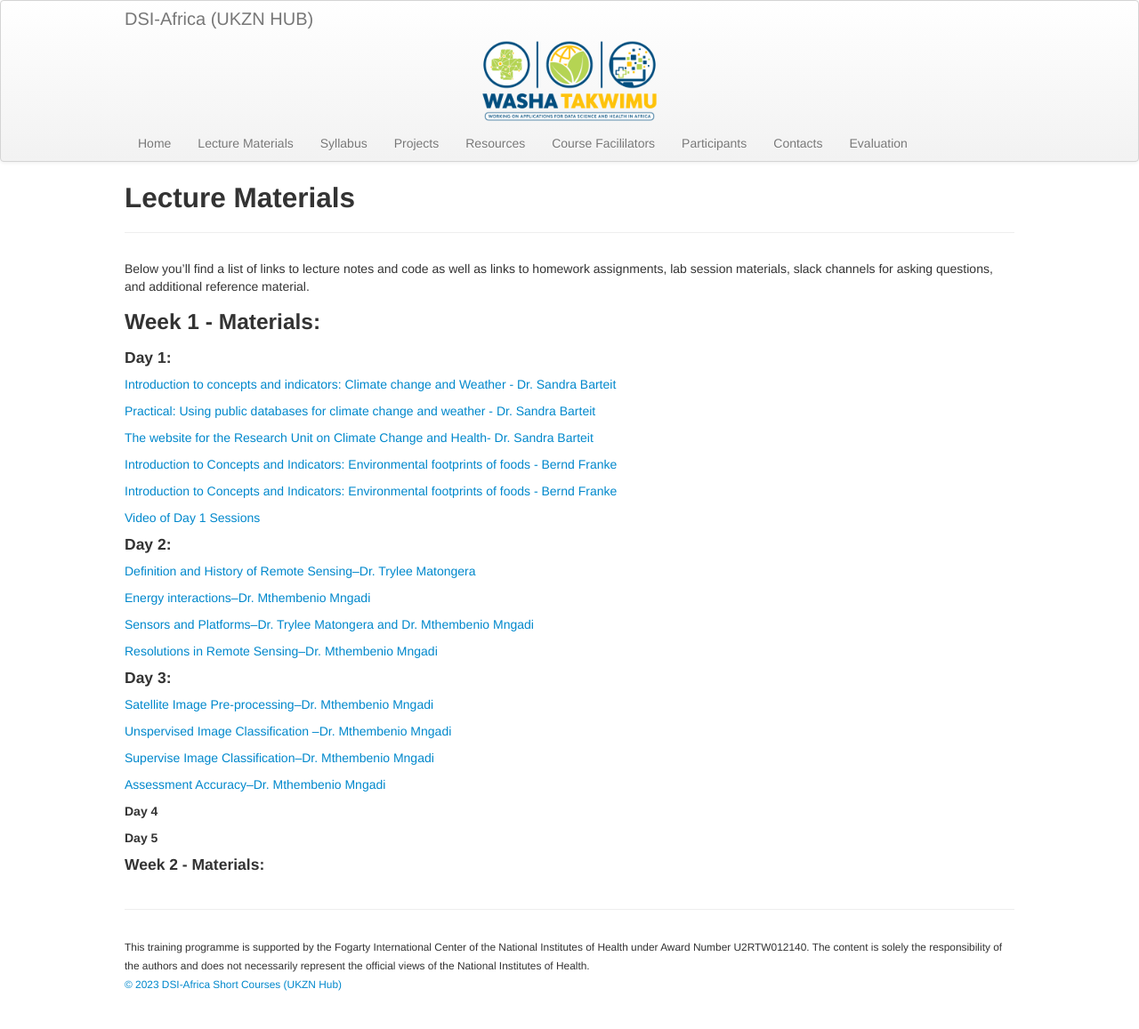
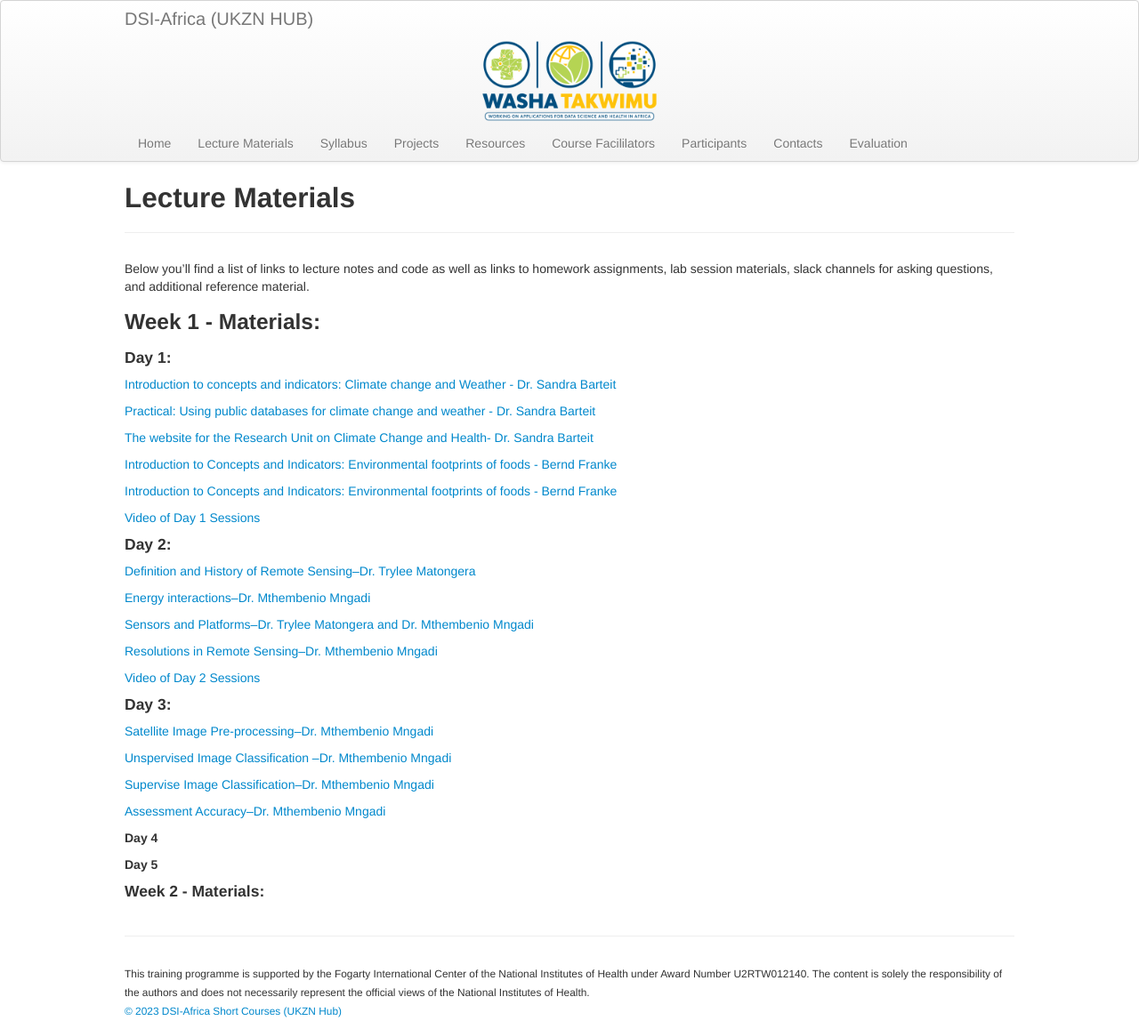
Before and after one commit to ccfscourseukzn/ccfscourseukzn.github.io, a Jekyll site: the page built from pages/lectures.md, in a window 1280 px wide. Shown: the whole page at 89% size. Built offline with Jekyll 4.4.1, drawn with Linux system fonts in a browser that asks for light colours; before the commit the page ends 1127 px from its top, so only the background shows below that.

Commit message:
Update lectures.md

```diff
--- a/pages/lectures.md
+++ b/pages/lectures.md
@@ -20,7 +20,7 @@ Below you'll find a list of links to lecture notes and code as well as links to
 
 <a href="https://ccfscourseukzn.github.io/PDFLectures/Bernd Franke_Base Carbone - données V18.1.xlsx" download> Introduction to Concepts and Indicators: Environmental footprints of foods - Bernd Franke</a> <br>
 
-<a href="https://harvard.zoom.us/rec/share/Ze2JowCeZBwvbeH-epTlpBdyw0jlEY3n7VDmHm-JhuPhqIzpMkOqiRMYlLXyA46X.kd9ZTtfso6czoxrw?startTime=1688971304000" download > Video of Day 1 Sessions</a> <be>
+<a href="https://harvard.zoom.us/rec/share/Ze2JowCeZBwvbeH-epTlpBdyw0jlEY3n7VDmHm-JhuPhqIzpMkOqiRMYlLXyA46X.kd9ZTtfso6czoxrw?startTime=1688971304000" download > Video of Day 1 Sessions</a> <br>
 
 <h4> Day 2: </h4>
 <a href="https://ccfscourseukzn.github.io/PDFLectures/History of remote sensing.pptx" download> Definition and History of Remote Sensing--Dr. Trylee Matongera</a> <br>
@@ -31,7 +31,7 @@ Below you'll find a list of links to lecture notes and code as well as links to
 
 <a href="https://ccfscourseukzn.github.io/PDFLectures/Resolutions in remote sensing.ppt" download> Resolutions in Remote Sensing--Dr. Mthembenio Mngadi</a> <br>
 
-
+<a href=" https://harvard.zoom.us/rec/share/f1sZ4k_M_gCGlLVaombSDKDsfxOyz0mDUpRy1bmWP0YYOFSjJ38H7RvhXIGQC5jH.XB8DZqdcLae0YZxX?startTime=1689057673000" download > Video of Day 2 Sessions</a> <br>
 
 <h4> Day 3:</h4>
 <a href="https://ccfscourseukzn.github.io/PDFLectures/Image pre-processing.ppt" download> Satellite Image Pre-processing--Dr. Mthembenio Mngadi</a> <br>
```
